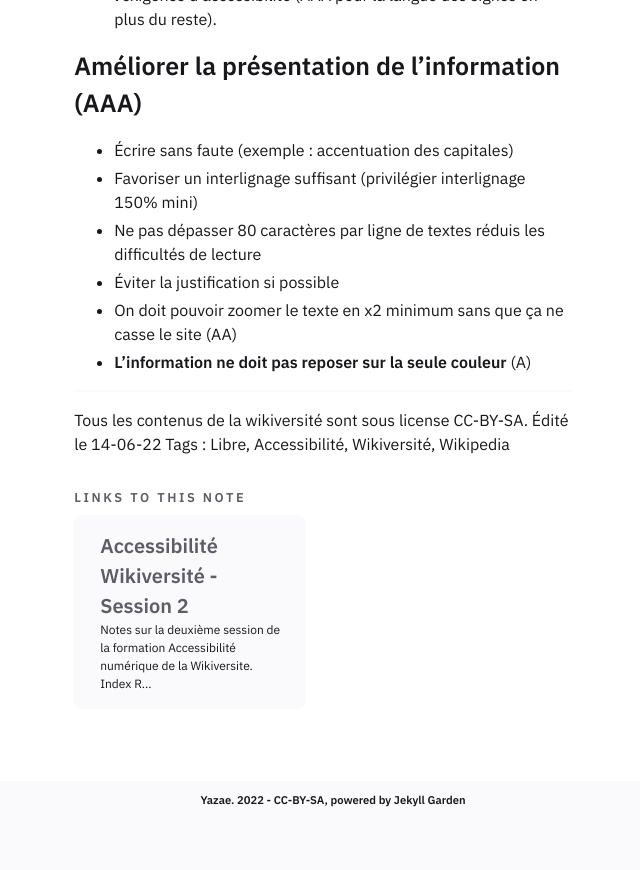
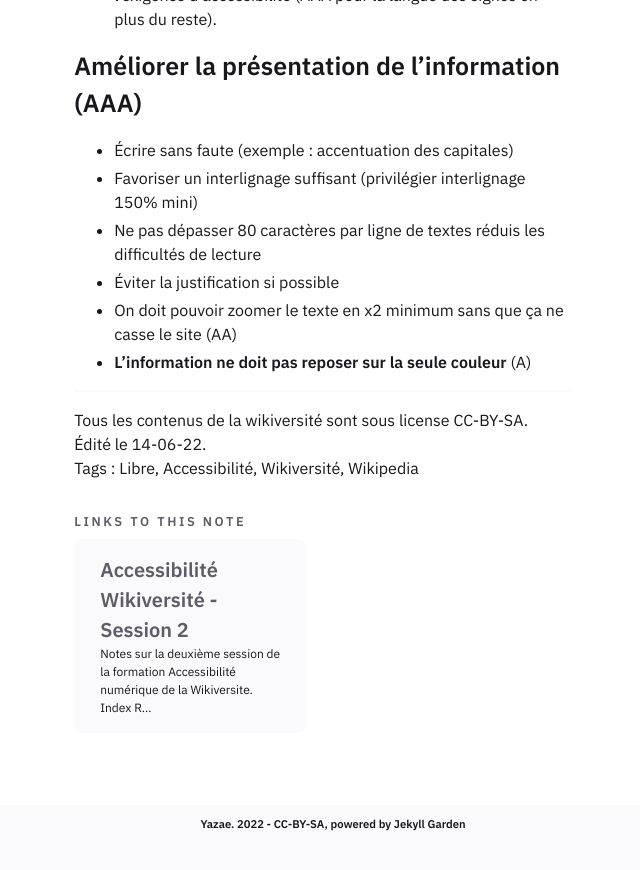
Before and after one commit to yazae/yazae.github.io, a Jekyll site: the page built from _notes/Public/Accessibilité Wikiversité - Session 3.md, in a window 1280 px wide and 900 px high, scrolled down 2215 px. Shown: the top 870 px of the window, without its empty margins (317-957 px from the left). Built offline with Jekyll 4.4.1, drawn with Linux system fonts in a browser that asks for light colours.

Commit message:
mise en forme

```diff
--- a/_notes/Public/Accessibilité Wikiversité - Session 3.md
+++ b/_notes/Public/Accessibilité Wikiversité - Session 3.md
@@ -60,5 +60,5 @@
 
 ----
 Tous les contenus de la wikiversité sont sous license CC-BY-SA.
-Édité le 14-06-22
+Édité le 14-06-22.
 Tags : Libre, Accessibilité, Wikiversité, Wikipedia
```
